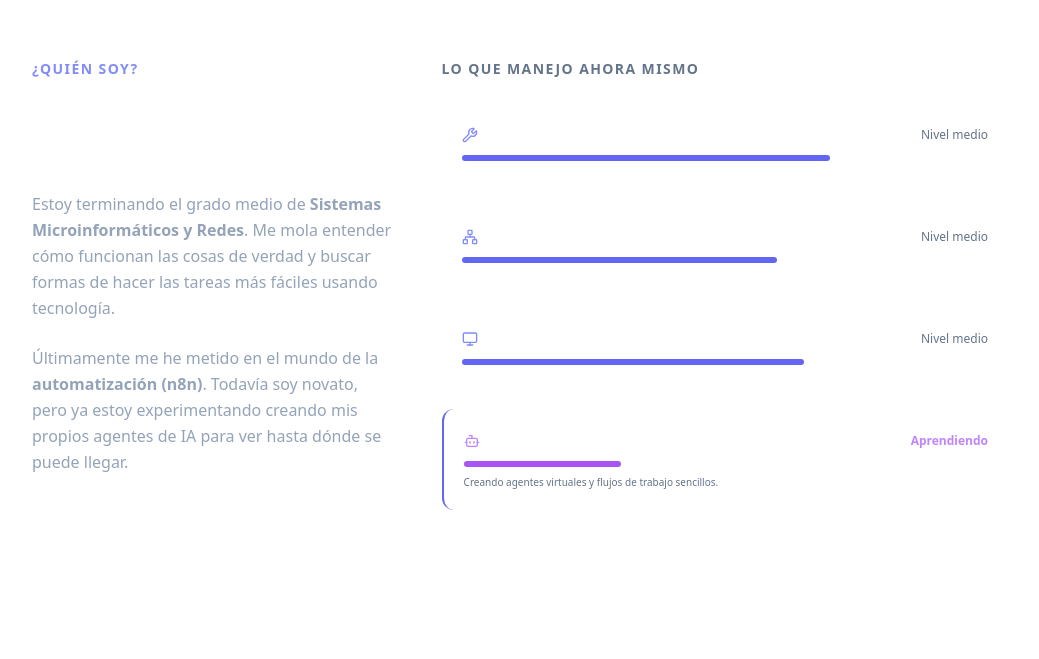
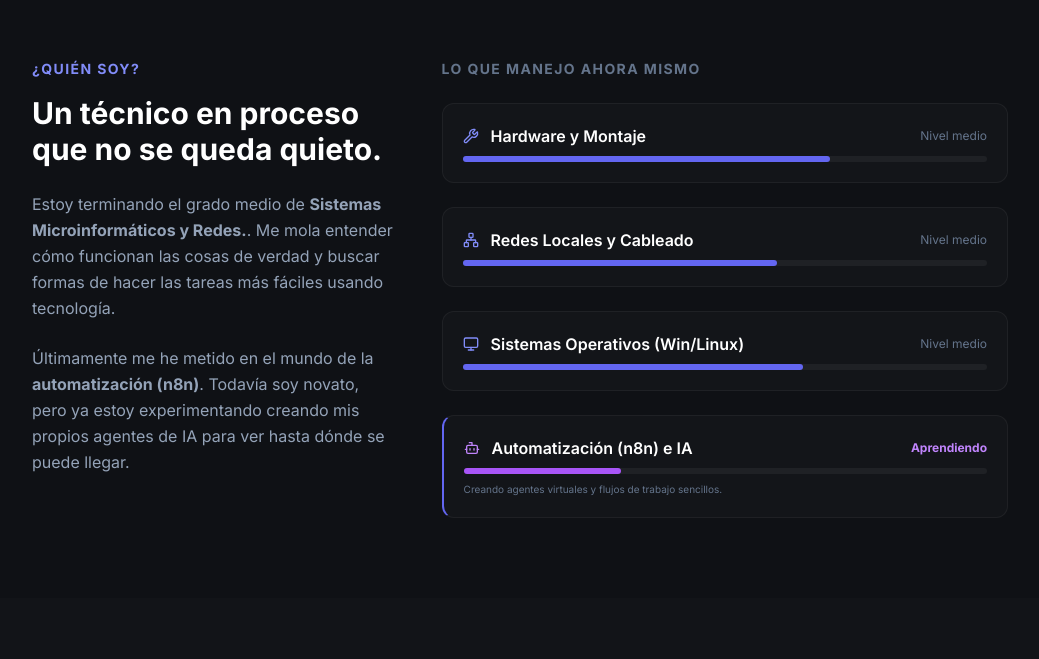
Before and after one commit to centaurox4/Portafolio-test, a plain HTML site: page index.html in a window 1280 px wide. Shown: the part 821-1480 px from the top of the page, without its empty margins (120-1159 px from the left). Drawn offline with nearby package versions, Linux system fonts and the light colour scheme.

Commit message:
Update Fondo A Oscuro

```diff
--- a/index.html
+++ b/index.html
@@ -10,6 +10,51 @@
     <link href="https://fonts.googleapis.com/css2?family=Inter:wght@400;600;700;900&display=swap" rel="stylesheet">
     <!-- Iconos -->
     <script src="https://unpkg.com/lucide@latest"></script>
+
+    <style>
+        :root {
+            --bg-dark: #0f1115;
+            --accent: #818cf8;
+        }
+
+        body {
+            font-family: 'Inter', sans-serif;
+            background-color: var(--bg-dark);
+            color: #d1d5db;
+        }
+
+        .glass-card {
+            background: rgba(255, 255, 255, 0.02);
+            border: 1px solid rgba(255, 255, 255, 0.05);
+            transition: transform 0.3s ease, border-color 0.3s ease;
+        }
+
+        .glass-card:hover {
+            border-color: rgba(129, 140, 248, 0.3);
+            transform: translateY(-4px);
+        }
+
+        .reveal {
+            opacity: 0;
+            transform: translateY(20px);
+            transition: all 0.6s ease-out;
+        }
+
+        .reveal.active {
+            opacity: 1;
+            transform: translateY(0);
+        }
+
+        .progress-line {
+            transition: width 1.2s ease-in-out;
+        }
+
+        /* Scrollbar discreto */
+        ::-webkit-scrollbar { width: 6px; }
+        ::-webkit-scrollbar-track { background: #0f1115; }
+        ::-webkit-scrollbar-thumb { background: #31313a; border-radius: 10px; }
+        ::-webkit-scrollbar-thumb:hover { background: #818cf8; }
+    </style>
 </head>
 <body class="selection:bg-indigo-500/30">
 
@@ -54,7 +99,7 @@
                 <h2 class="text-sm font-bold text-indigo-400 uppercase tracking-widest mb-4">¿Quién soy?</h2>
                 <h3 class="text-3xl font-bold text-white mb-6">Un técnico en proceso que no se queda quieto.</h3>
                 <p class="text-slate-400 leading-relaxed mb-6">
-                    Estoy terminando el grado medio de <strong>Sistemas Microinformáticos y Redes</strong>. Me mola entender cómo funcionan las cosas de verdad y buscar formas de hacer las tareas más fáciles usando tecnología.
+                    Estoy terminando el grado medio de <strong>Sistemas Microinformáticos y Redes.</strong>. Me mola entender cómo funcionan las cosas de verdad y buscar formas de hacer las tareas más fáciles usando tecnología.
                 </p>
                 <p class="text-slate-400 leading-relaxed">
                     Últimamente me he metido en el mundo de la <strong>automatización (n8n)</strong>. Todavía soy novato, pero ya estoy experimentando creando mis propios agentes de IA para ver hasta dónde se puede llegar.
```
